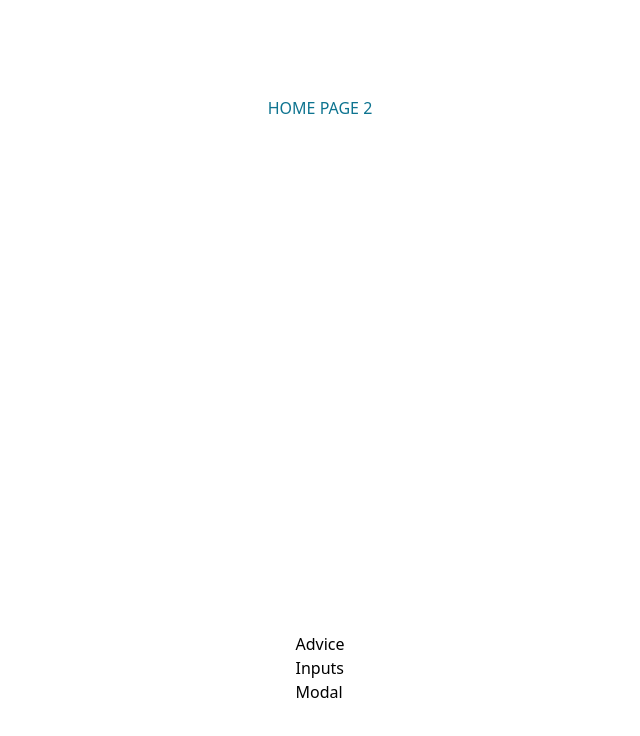
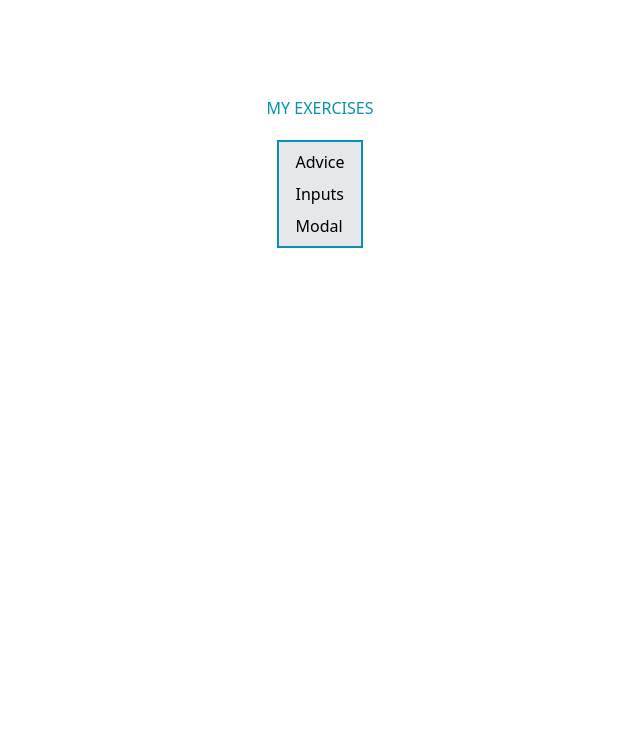
Before and after one commit to anetakasprzak/next-practice-app, a Next.js app: page / in a window 1280 px wide. Shown: the top 736 px of the page, without its empty margins (320-960 px from the left). Built offline with nearby package versions, Linux system fonts and the light colour scheme.

Commit message:
main page basic styles

```diff
--- a/app/page.js
+++ b/app/page.js
@@ -2,17 +2,17 @@ import Link from "next/link";
 
 export default function Page() {
   return (
-    <div className="flex min-h-screen flex-col items-center justify-between p-24">
-      <h1 className="text-cyan-700">HOME PAGE 2</h1>
+    <div className="flex min-h-screen flex-col items-center  p-24 gap-5">
+      <h1 className="text-cyan-600">MY EXERCISES</h1>
 
-      <ul className="">
-        <li>
+      <ul className="flex flex-col gap-2 bg-gray-200 py-2 px-4 border-2 border-solid border-cyan-600">
+        <li className="hover:text-cyan-600">
           <Link href="/advice">Advice</Link>
         </li>
-        <li>
+        <li className="hover:text-cyan-600">
           <Link href="/inputs">Inputs</Link>
         </li>
-        <li>
+        <li className="hover:text-cyan-600">
           <Link href="/modal">Modal</Link>
         </li>
       </ul>
```
